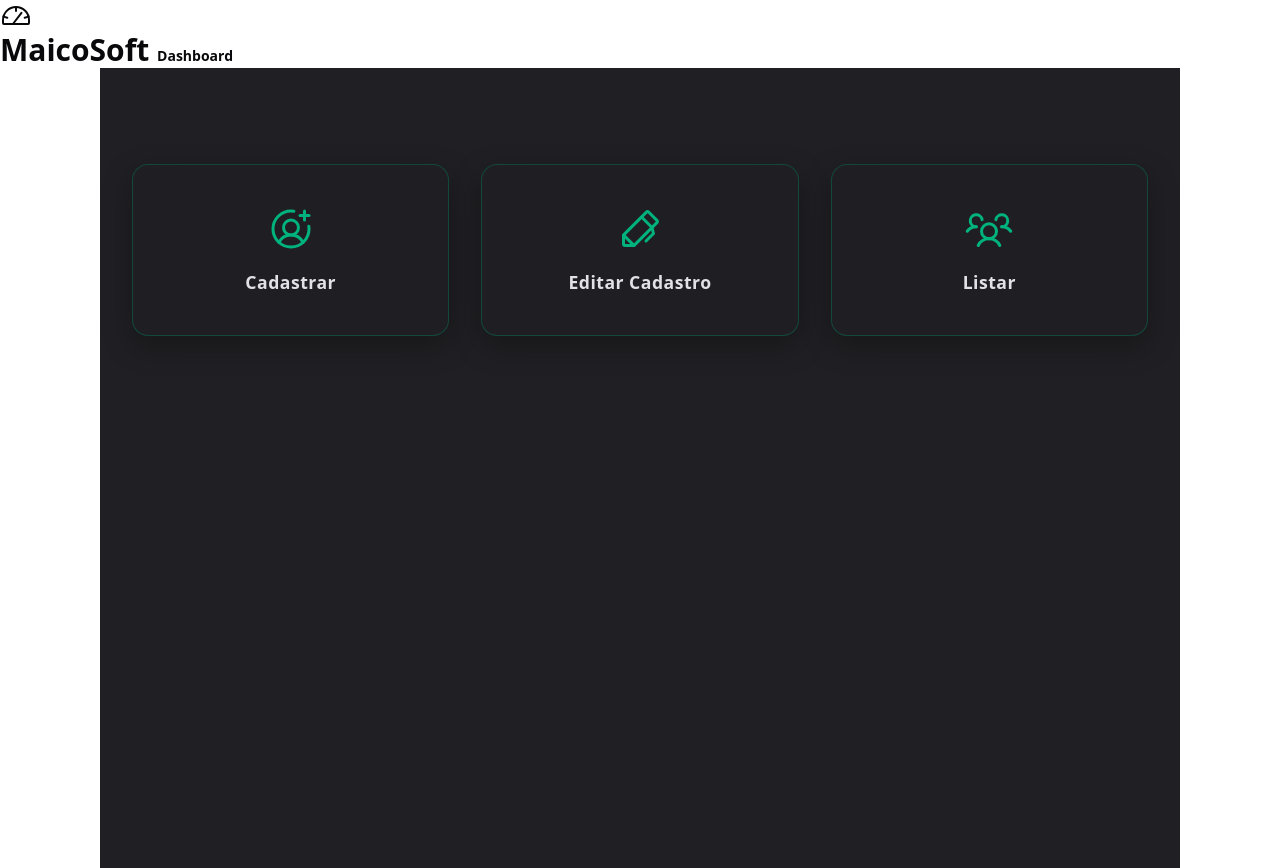
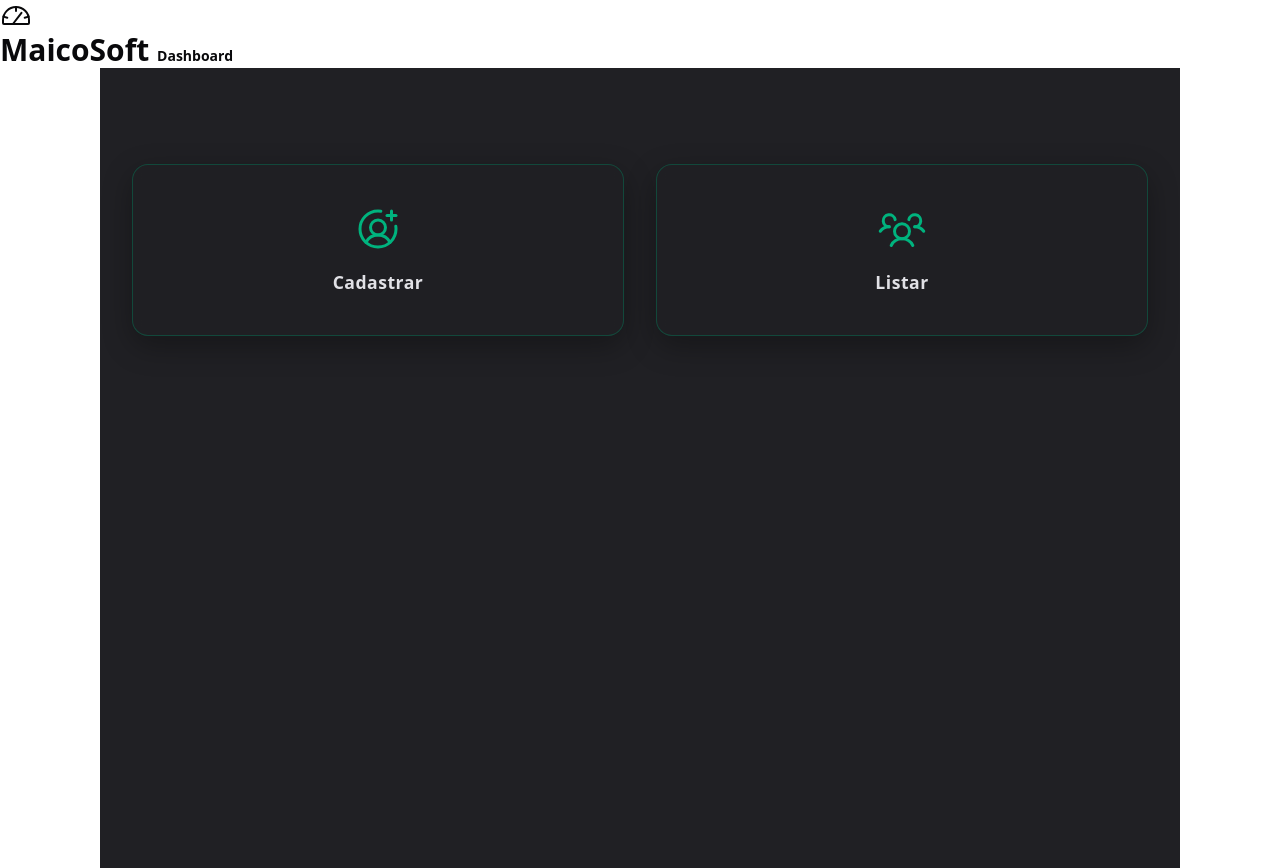
Before and after one commit to pedrohenriquebarcellos/project-eng, a Next.js app: page /dashboard in a window 1280 px wide. Built offline with nearby package versions, Linux system fonts and the light colour scheme.

Commit message:
:construction: feat: remove edit page

```diff
--- a/src/app/dashboard/page.tsx
+++ b/src/app/dashboard/page.tsx
@@ -16,12 +16,6 @@ export default function Dashboard() {
                         </Link>
                     </li>
                     <li>
-                        <Link href="/edit">
-                            <Pen size={48} />
-                            <span>Editar Cadastro</span>
-                        </Link>
-                    </li>
-                    <li>
                         <Link href="/list">
                             <UsersThree size={48} />
                             <span>Listar</span>
--- a/src/app/layout.tsx
+++ b/src/app/layout.tsx
@@ -27,7 +27,7 @@ export default function RootLayout({
   children: React.ReactNode;
 }>) {
   return (
-    <html lang="en">
+    <html lang="pt-BR">
       <body className={`${geistSans.variable} ${geistMono.variable}`}>
         <StyledComponentsRegistry>
           <ThemeWrapper>
```
